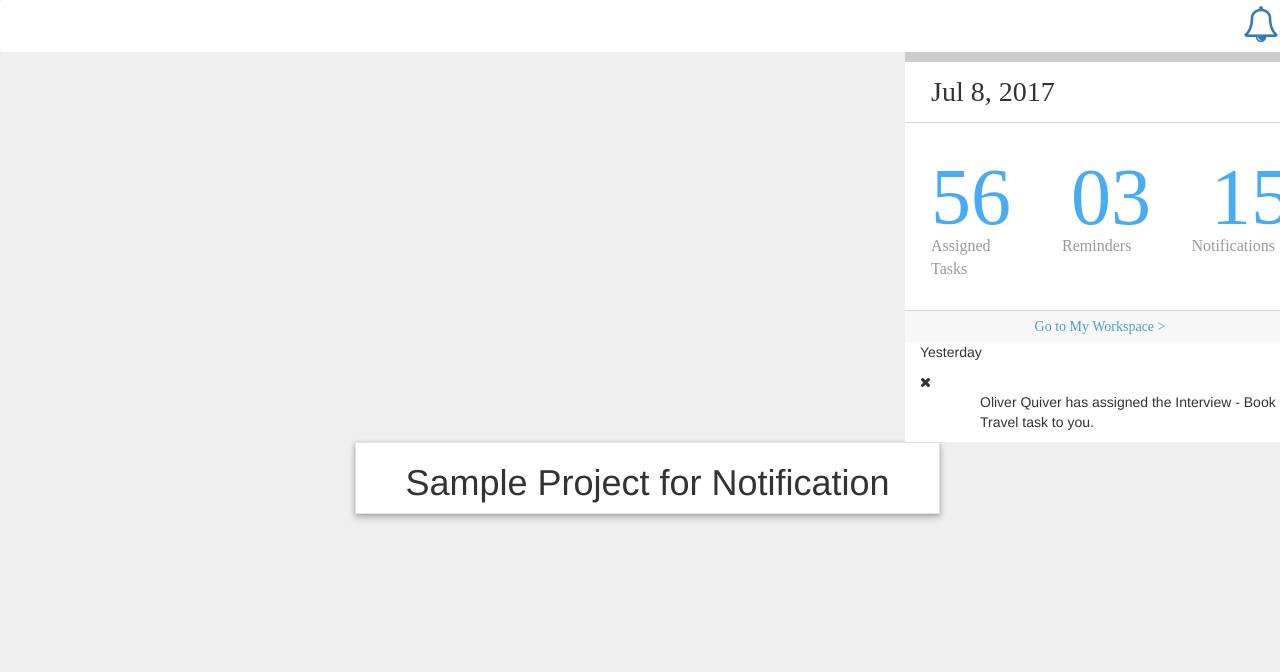
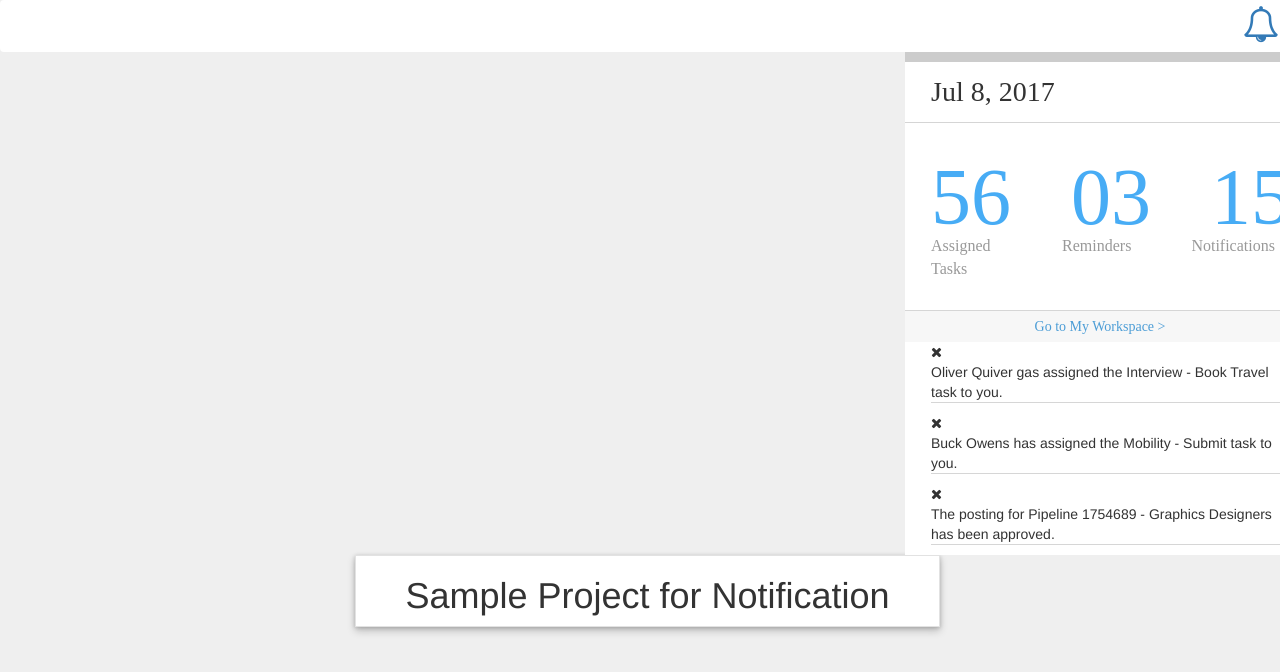
Before and after one commit to karthilxg/notify, an Angular app in the folder notify/: page / in a window 1280 px wide. Both pictures are taken after a click on the link 1260 px from the left and 26 px from the top of the page. Shown: the top 672 px of the page. Built offline with nearby package versions, Linux system fonts and the light colour scheme; a small style sheet from the web is missing.

Commit message:
looping through sample data set and displaying them to the user

```diff
--- a/notify/src/app/notify/notify.component.html
+++ b/notify/src/app/notify/notify.component.html
@@ -21,12 +21,16 @@
   	<p href="/">Go to My Workspace ></p>
   </div>
   <div class="content">
-  	<div>
+  	<!-- ; let i = index; -->
+  	<div *ngFor="let data of sampleData; let i = index">
+
   		<p *ngIf="tempDate == 'Yesterday'">{{tempDate}}</p>
-  		<p *ngIf="hoursLapsed">{{hoursLapsed}} Hours ago</p>
-  		<p *ngIf="minutesLapsed"><{{minutesLapsed}} Minutes ago</p>
+  		<p *ngIf="hoursLapsed && hoursLapsed > 1">{{hoursLapsed}} Hours ago</p>
+  		<p *ngIf="hoursLapsed && hoursLapsed == 1">{{hoursLapsed}} Hour ago</p>
+  		<p *ngIf="minutesLapsed && minutesLapsed == 1">{{minutesLapsed}} Minute ago</p>
+  		<p *ngIf="minutesLapsed && minutesLapsed > 1">{{minutesLapsed}} Minutes ago</p>
   		<i class="fa fa-times" aria-hidden="true"></i>
-  		<p>Oliver Quiver has assigned the Interview - Book Travel task to you.</p>
+  		<p>{{data.description}}</p>
   	</div>
   </div>
 </div>
--- a/notify/src/app/notify/notify.component.scss
+++ b/notify/src/app/notify/notify.component.scss
@@ -74,3 +74,11 @@
 	text-align: center;
 	padding-top: 6px;
 }
+
+.content {
+	padding-left: 11px;
+}
+
+.content p:last-child {
+	border-bottom: 1px solid #d6d6d6;
+}
--- a/notify/src/app/notify/notify.component.ts
+++ b/notify/src/app/notify/notify.component.ts
@@ -7,49 +7,87 @@ import { Component, OnInit } from '@angular/core';
 })
 export class NotifyComponent implements OnInit {
 
+	// sampleData: any [];
+	sampleData = [
+  			{'id': '0',
+  			 'type': 'notification',
+  			 'category': 'task',
+  			 'description': 'Oliver Quiver gas assigned the Interview - Book Travel task to you.',
+  			 'date': new Date(1499662645409)
+  			},
+  			{'id': '1',
+  			 'type': 'notification',
+  			 'category': 'task',
+  			 'description': 'Buck Owens has assigned the Mobility - Submit task to you.',
+  			 'date': new Date(1499575088557)
+  			},
+  			{'id': '2',
+  			 'type': 'notification',
+  			 'category': 'pipeline',
+  			 'description': 'The posting for Pipeline 1754689 - Graphics Designers has been approved.',
+  			 'date': new Date(1500044423851)
+  			}
+  	]
+
 	private tempDate = '';
 	private hoursLapsed: any;
 	private minutesLapsed: any;
 	private date;
+	private yDate;
 	private notifications: any[];
 	private reminders: any[];
 	private assignedTasks: any[];
 
   constructor() {
-  	this.date =  new Date();
-    setInterval(() => {
-        this.date =  new Date();
-    }, 1000);
-    // this.updateDateUponLoad();
+  	// this.date =  new Date();
+   //  setInterval(() => {
+   //      this.date =  new Date();
+   //  }, 1000);
+    // console.log(this.date.getTime())
   }
 
   updateDateUponLoad() {
   		var todaysDate = 9;
   		var todaysHour = 10;
 	  	var yesterdayData = 7; // date coming from data set and set using getDate()
-	    // console.log(this.date.getDate() - 1);
-	    if (this.date.getDate() - 1 == yesterdayData) {
+
+	  	// this.yDate = new Date();
+	   //  var obj = this.yDate.setDate(this.yDate.getDate() - 1);
+	   //  console.log(obj);
+	    // console.log(this.date.getDay());
+	  	// console.log(this.date.getMonth());
+
+
+	  	for (let i=0; i<this.sampleData.length;i++) {
+
+		    if (this.date.getDate() - 1 == this.sampleData[i].date.getDate()) {
 		    	this.tempDate = 'Yesterday';
 		    	// console.log(this.tempDate);
 		    	// her we will set the date property of the notification item ==> yesterday
 		    }
-	    // console.log(this.date.getHours());
-	    // console.log(this.date.getMinutes());
-	    if (this.date.getDate() == todaysDate) {
-	    	if (this.date.getHours() == todaysHour) {
-	    		this.minutesLapsed = 60 - this.date.getMinutes();
+		    if (this.date.getDate() == this.sampleData[i].date.getDate()) {
+		    	if (this.date.getHours() == this.sampleData[i].date.getHours()
+		    			|| this.date.getHours() - this.sampleData[1].date.getHours() == 1) {
+		    		this.minutesLapsed = 60 - this.sampleData[i].date.getMinutes();
 		    		// console.log(timeLapsed);
 		    		// here we will set the date property of the notification item ==> x minutes ago
 		    	}
-	    	if (this.date.getHours() > todaysHour) {
-	    		this.hoursLapsed = this.date.getHours() - todaysHour;
+		    	if (this.date.getHours() > this.sampleData[i].date.getHours()
+		    			&& this.date.getHours() - this.sampleData[1].date.getHours() > 1) {
+		    		this.hoursLapsed = this.date.getHours() - this.sampleData[i].date.getHours();
 		    		console.log(this.hoursLapsed)
 		    		// here we will set the date property of the notification item ==> x hours ago
 		    	}
 		    }
 		  }
+	}
 
   ngOnInit() {
+  	this.date =  new Date();
+    setInterval(() => {
+        this.date =  new Date();
+    }, 1000);
+
   	this.notifications = ['note1','note1','note1','note1','note1','note1',
   												'note1','note1','note1','note1','note1','note1',
   												'note1','note1','note1'];
@@ -59,6 +97,10 @@ export class NotifyComponent implements OnInit {
 		weekday[0] =  "Sunday";
 		weekday[1] = "Saturday";
 
+		// example for setting a time stamp
+		// d.setTime(1332403992588);
+		// this.sampleData[1].date = d;
+  // 	console.log(this.sampleData[1].date.getDate())
 
 		// var n = weekday[d.getDay()];
 		this.updateDateUponLoad();
```
Lines whose indentation alone changed are shown as unchanged.
